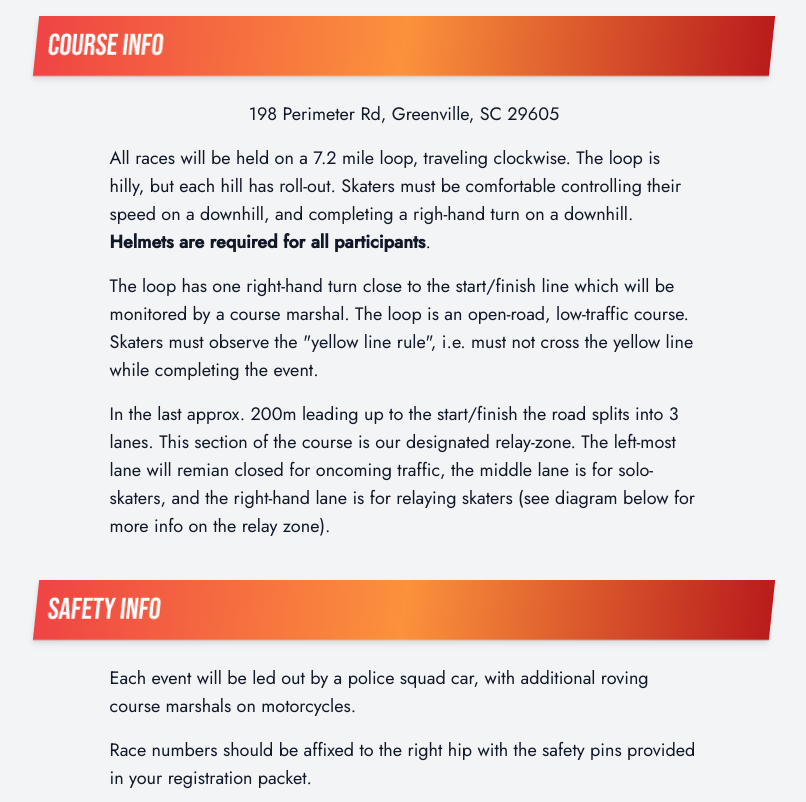
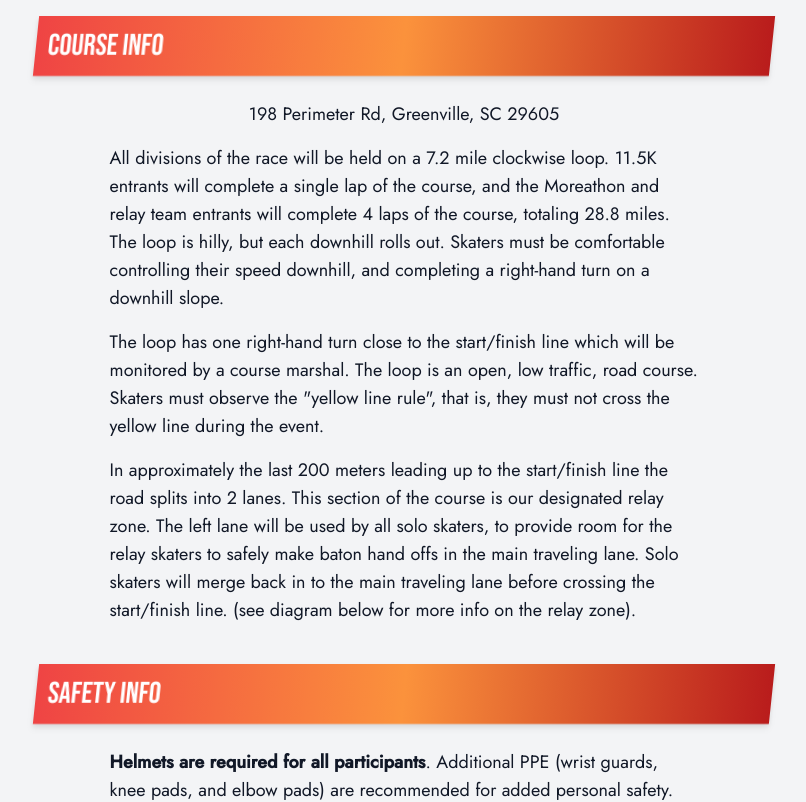
Before and after one commit to Abdeboskey/Reaper-Road-Race, a React (Vite) app: page /race-info in a window 1280 px wide. Shown: the part 480-1282 px from the top of the page, without its empty margins (236-1042 px from the left). Built offline with nearby package versions, Linux system fonts and the light colour scheme; a web font is replaced by a local one.

Commit message:
Update copy issue #10

```diff
--- a/src/pages/RaceInfo.jsx
+++ b/src/pages/RaceInfo.jsx
@@ -8,7 +8,7 @@ import CtaButton from 'components/CtaButton'
 import CategoryContainer from 'components/CategoryContainer'
 
 const RaceInfo = () => {
-  const aStyle = "text-blue-400 underline"
+  const aStyle = "text-orange-400 underline"
 
   return (
     <Main>
@@ -25,27 +25,38 @@ const RaceInfo = () => {
         198 Perimeter Rd, Greenville, SC 29605
       </P>
       <P>
-        All races will be held on a 7.2 mile loop, traveling clockwise. The
-        loop is hilly, but each hill has roll-out. Skaters must be comfortable
-        controlling their speed on a downhill, and completing a righ-hand turn on
-        a downhill. <span className="font-bold">Helmets are required for all
-        participants</span>.
+        All divisions of the race will be held on a 7.2 mile clockwise loop.
+        11.5K entrants will complete a single lap of the course, and the
+        Moreathon and relay team entrants will complete 4 laps of the course,
+        totaling 28.8 miles. The loop is hilly, but each downhill rolls out.
+        Skaters must be comfortable controlling their speed downhill, and
+        completing a right-hand turn on a downhill slope.
       </P>
       <P>
         The loop has one right-hand turn close to the start/finish line which
-        will be monitored by a course marshal. The loop is an open-road,
-        low-traffic course. Skaters must observe the "yellow line rule", i.e.
-        must not cross the yellow line while completing the event.
+        will be monitored by a course marshal. The loop is an open, low
+        traffic, road course. Skaters must observe the "yellow line rule", that
+        is, they must not cross the yellow line during the event.
       </P>
       <P>
-        In the last approx. 200m leading up to the start/finish the road splits
-        into 3 lanes. This section of the course is our designated relay-zone.
-        The left-most lane will remian closed for oncoming traffic, the middle
-        lane is for solo-skaters, and the right-hand lane is for relaying
-        skaters (see diagram below for more info on the relay zone).
+        In approximately the last 200 meters leading up to the start/finish
+        line the road splits into 2 lanes. This section of the course is our
+        designated relay zone. The left lane will be used by all solo skaters, to
+        provide room for the relay skaters to safely make baton hand offs in the
+        main traveling lane. Solo skaters will merge back in to the main
+        traveling lane before crossing the start/finish line. (see diagram
+        below for more info on the relay zone).
       </P>
       {/* Insert relay-zone diagram here */}
       <H2 id="safety">Safety Info</H2>
+      <P>
+        <span className="font-bold">
+          Helmets are required for all
+          participants
+        </span>
+        . Additional PPE (wrist guards, knee pads, and elbow pads) are
+        recommended for added personal safety.
+      </P>
       <P>
         Each event will be led out by a police squad car, with additional
         roving course marshals on motorcycles.
@@ -64,8 +75,8 @@ const RaceInfo = () => {
               "8:00am - On-site registration and packet pick-up opens",
               "9:00am - On-site registration closes",
               "9:15am - On-site packet pick-up closes",
-              "9:30am - Moreathon & Relay Start",
-              "9:40am - 11.5K Start",
+              "9:30am - Moreathon & Relay races begin",
+              "9:40am - 11.5K race begins",
               "12:30pm - Awards Ceremony",
             ]}
           </List>
@@ -115,7 +126,8 @@ const RaceInfo = () => {
       <H3>Relay Zone</H3>
       <P>
         The relay zone will be marked by //INSERT MARKING HERE//. Skaters will
-        relay in the right-hand most lane. Skaters will need to use caution and
+        relay in the right-hand traveling lane on the final straight leading up
+        to the start/finish line. Relay skaters will need to use caution and
         judgement to avoid stepping out in front of another skater, and must use
         caution when exiting the course after a hand-off.
       </P>
```
